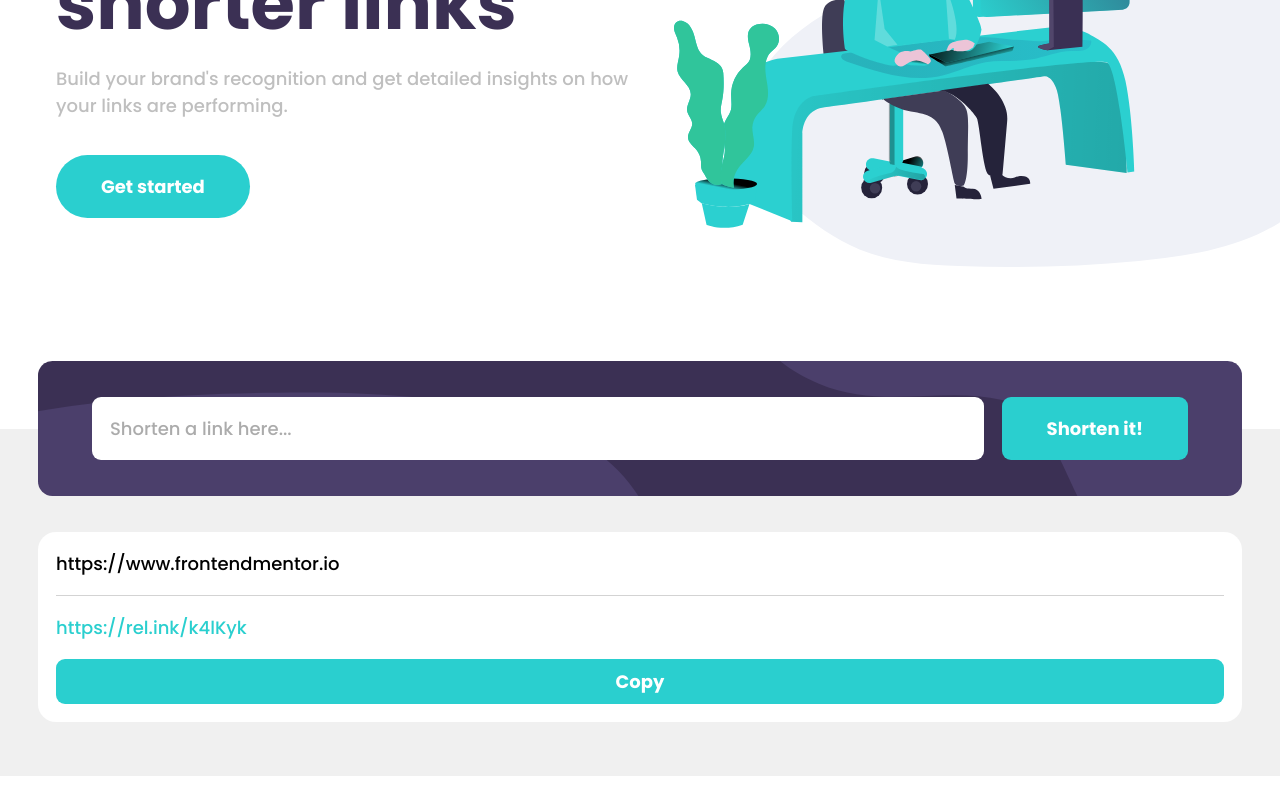
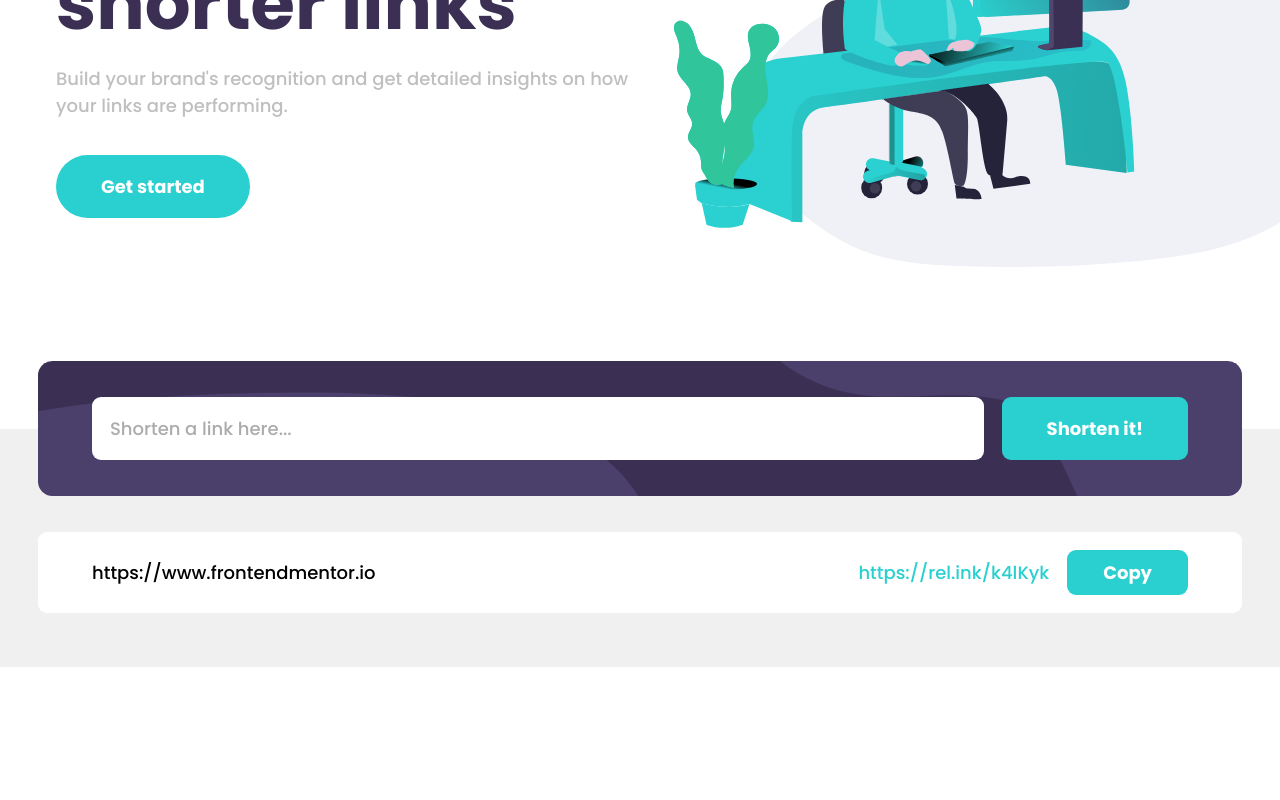
Before and after one commit to pklepa/url-shortening, a React (Create React App) app: page / in a window 1280 px wide. Shown: the part 400-1200 px from the top of the page. Built offline with nearby package versions, Linux system fonts and the light colour scheme.

Commit message:
Add media queries to SearchResult

```diff
--- a/src/components/SearchResult.js
+++ b/src/components/SearchResult.js
@@ -10,6 +10,10 @@ function SearchResult() {
   function handleClick() {
     navigator.clipboard.writeText(linkRef.current.textContent);
     setIsCopied(true);
+
+    setTimeout(() => {
+      setIsCopied(false);
+    }, 5000);
   }
 
   return (
@@ -35,24 +39,44 @@ const Container = styled.div`
   width: 100%;
 
   background-color: ${(props) => props.theme.colors.white};
-  border-radius: 1rem;
+  border-radius: 0.5rem;
 
   div {
     display: flex;
     flex-direction: column;
   }
+
+  @media ${(props) => props.theme.devices.tablet} {
+    flex-direction: row;
+    justify-content: space-between;
+    padding: 1rem 3rem;
+
+    div {
+      flex-direction: row;
+      align-items: center;
+    }
+  }
 `;
 
 const InitialLink = styled.span`
+  font-weight: 500;
   padding-bottom: 1rem;
   border-bottom: 1px solid #d3d3d3;
-  font-weight: 500;
+
+  @media ${(props) => props.theme.devices.tablet} {
+    border: none;
+    padding: 0;
+  }
 `;
 
 const ShortLink = styled.span`
   color: ${(props) => props.theme.colors.cyan};
   padding: 1rem 0;
   font-weight: 500;
+
+  @media ${(props) => props.theme.devices.tablet} {
+    padding: 0 1rem;
+  }
 `;
 
 const CopyButton = styled(Button)`
```
Also changed, not shown: 1 other file (tests, documents, lock files or other folders).
